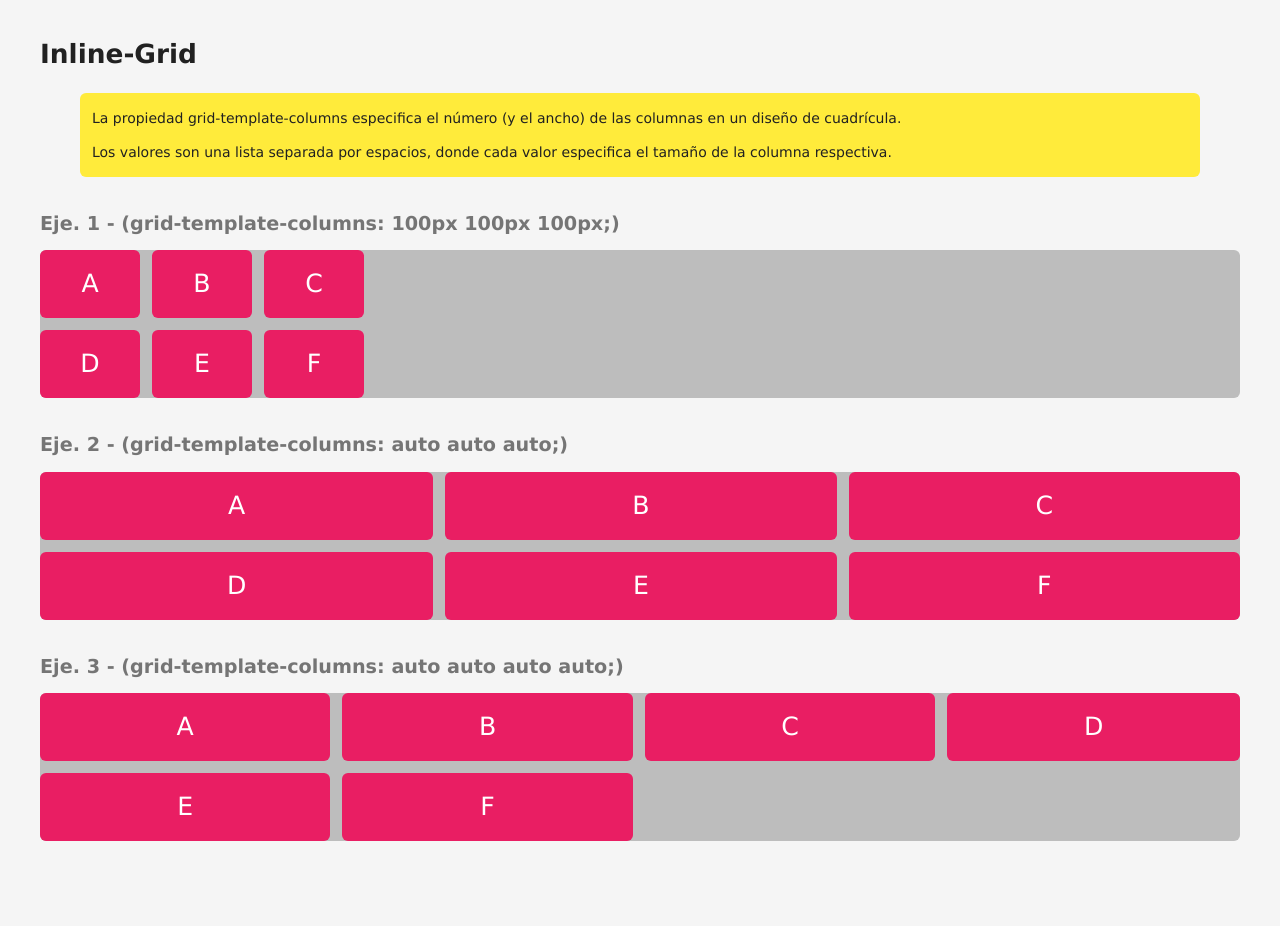
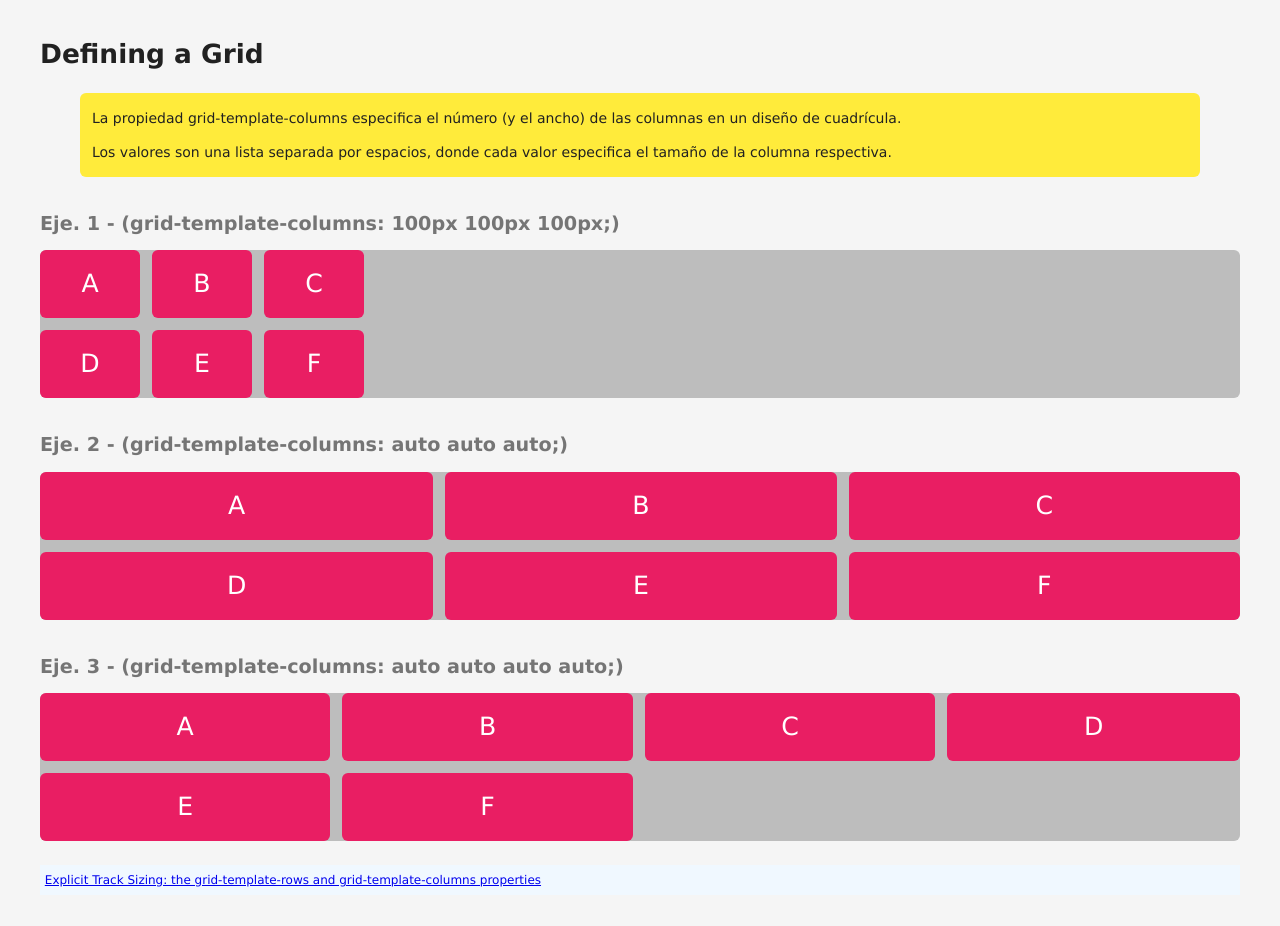
Before and after one commit to jBenitoLopez/CSS-Grid-Layout-Examples, a plain HTML site: page 01_Defining-Grid.html in a window 1280 px wide. Before the commit the page ends 881 px from the top, so only its background shows below. Drawn offline with Linux system fonts and the light colour scheme.

Commit message:
fix: Defining a Grid

```diff
--- a/01_Inline-Grid.html
+++ b/01_Defining-Grid.html
@@ -5,7 +5,7 @@
   <meta charset="UTF-8" />
   <meta name="viewport" content="width=device-width, initial-scale=1.0" />
   <link rel="stylesheet" type="text/css" href="./styles.css" media="screen" />
-  <title>Inline-Grid</title>
+  <title>Defining a Grid</title>
   <style>
     .contenedor {
       display: grid;
@@ -29,7 +29,7 @@
 </head>
 
 <body>
-  <h1>Inline-Grid</h1>
+  <h1>Defining a Grid</h1>
 
   <blockquote>
     <p> La propiedad grid-template-columns especifica el número
@@ -65,6 +65,12 @@
     <div class="caja e">E</div>
     <div class="caja f">F</div>
   </div>
+
+  <footer>
+    <a href="https://drafts.csswg.org/css-grid/#track-sizing">Explicit Track Sizing: the grid-template-rows and
+      grid-template-columns
+      properties</a>
+  </footer>
 </body>
 
 </html>
--- a/styles.css
+++ b/styles.css
@@ -48,6 +48,13 @@ blockquote {
   font-size: 14px;
 }
 
+footer {
+  margin-top: 2rem;
+  padding: .4rem;
+  background-color: aliceblue;
+
+}
+
 .contenedor {
   text-align: center;
   background-color: var(--divider-color);
```
